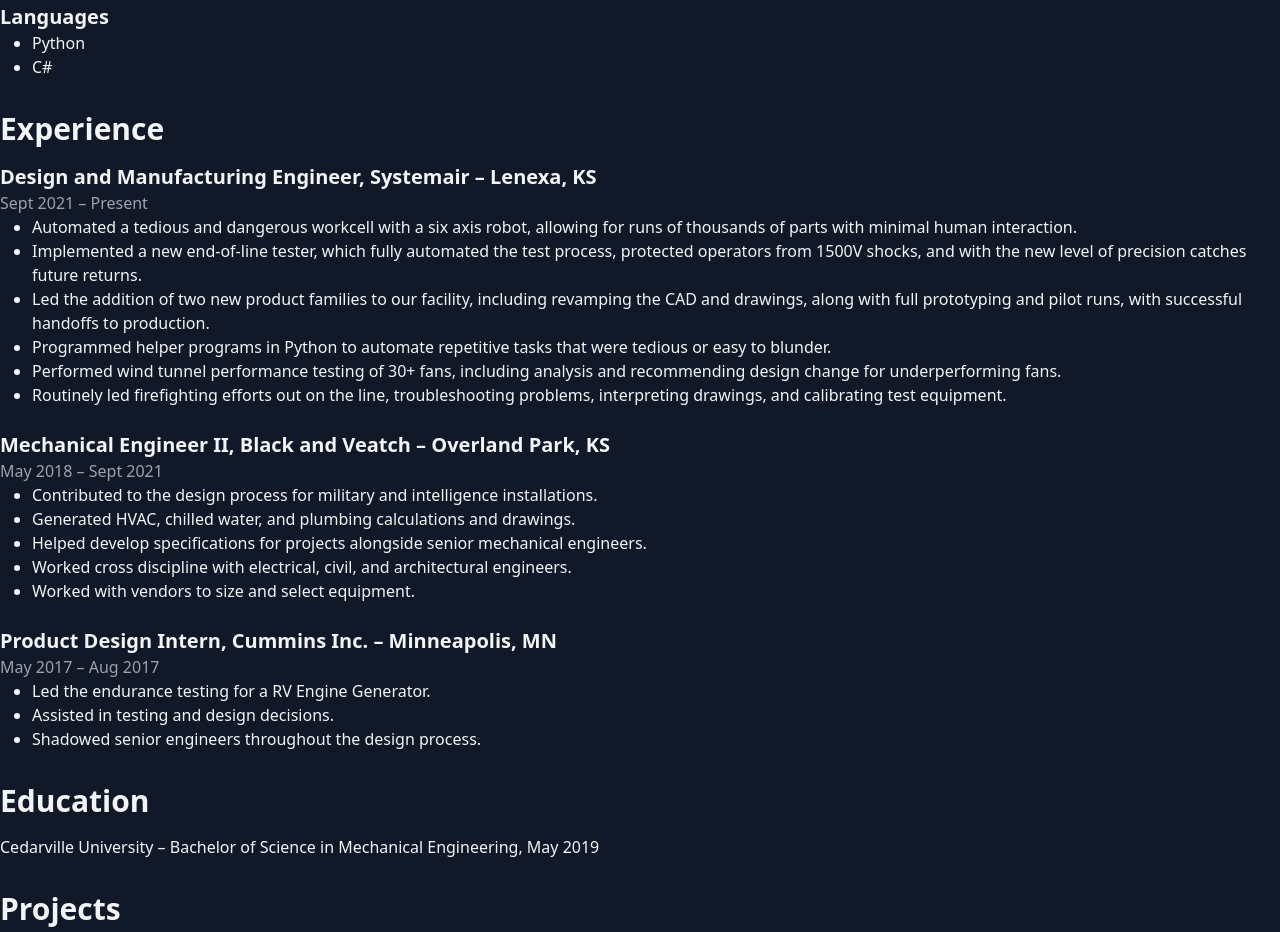
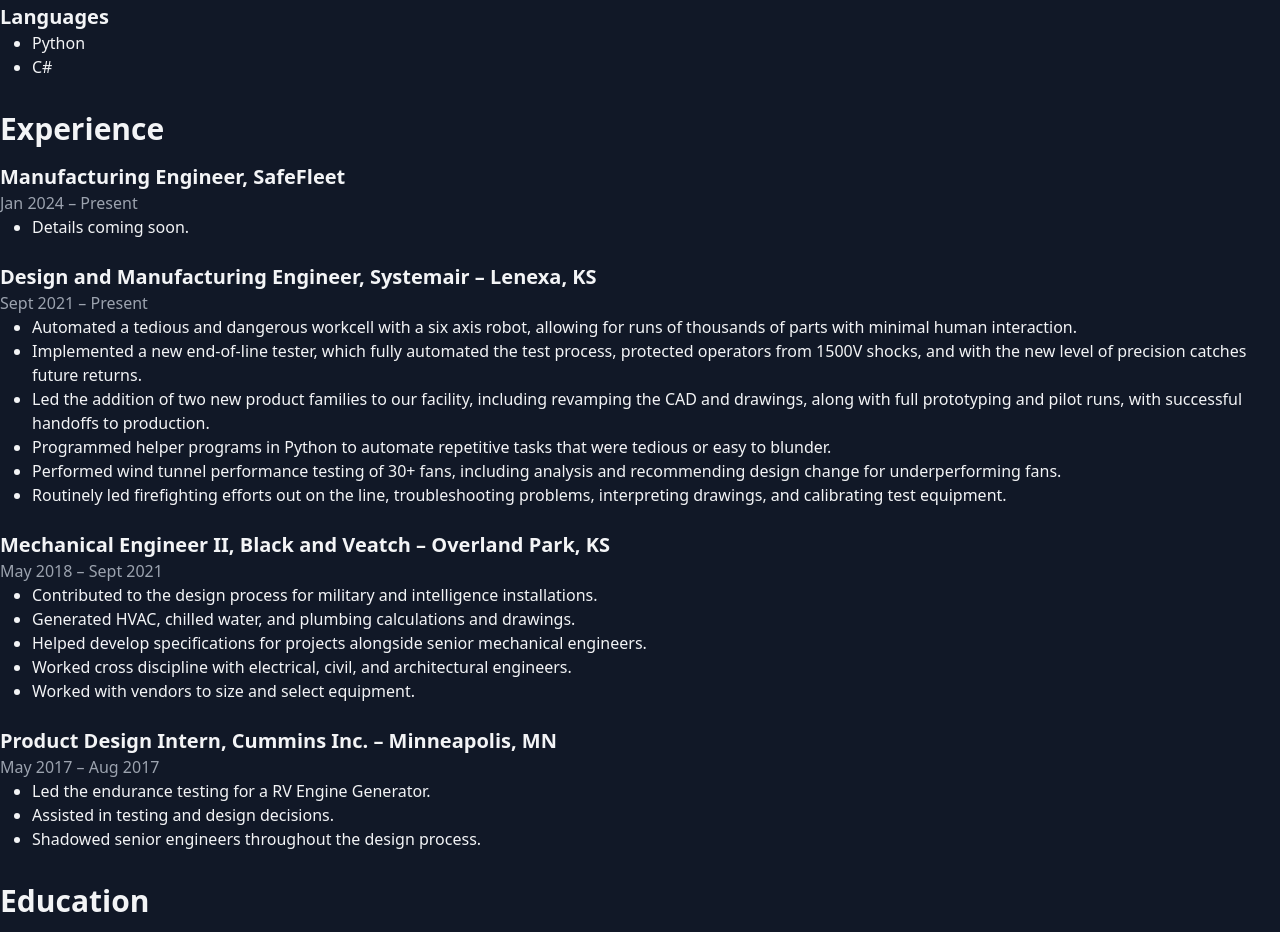
Before and after one commit to bennetster/bennetster.github.io, a plain HTML site: page index.html in a window 1280 px wide. Shown: the part 2336-3268 px from the top of the page. Drawn offline with nearby package versions, Linux system fonts and the light colour scheme.

Commit message:
Add SafeFleet role placeholder

```diff
--- a/index.html
+++ b/index.html
@@ -78,6 +78,13 @@
                   <section id="experience" class="container mx-auto my-8">
                       <h2 class="text-3xl font-bold text-gray-100 mb-4">Experience</h2>
                       <div class="mb-6">
+                          <h3 class="text-xl font-semibold text-gray-100">Manufacturing Engineer, SafeFleet</h3>
+                          <p class="text-gray-400">Jan 2024 – Present</p>
+                          <ul class="list-disc ml-8">
+                              <li>Details coming soon.</li>
+                          </ul>
+                      </div>
+                      <div class="mb-6">
                           <h3 class="text-xl font-semibold text-gray-100">Design and Manufacturing Engineer, Systemair – Lenexa, KS</h3>
                           <p class="text-gray-400">Sept 2021 – Present</p>
                           <ul class="list-disc ml-8">
```
